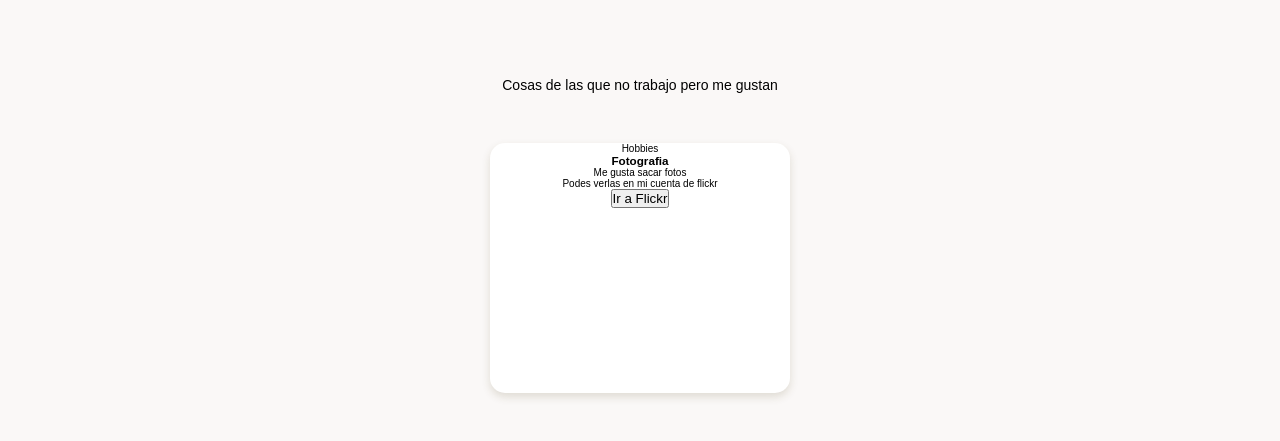
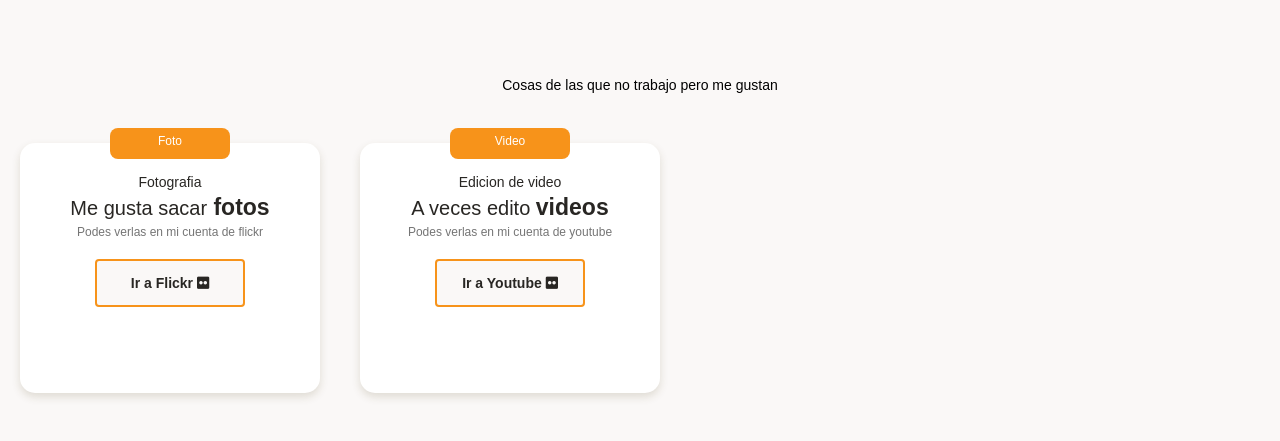
Before and after one commit to CuelloLuciano/LucianoCuelloCv.github.io, a plain HTML site: page index.html in a window 1280 px wide. Shown: the part 1924-2365 px from the top of the page. Drawn offline with Linux system fonts and the light colour scheme.

Commit message:
agrego estilo a hobies

```diff
--- a/index.html
+++ b/index.html
@@ -95,12 +95,21 @@
         </div>
         <section class="hobies-container--slider">
           <article class="hobies-container--card">
-            <p class="destacado">Hobbies</p>
+            <p class="destacado">Foto</p>
             <div class="hobie-info-container">
               <h3 class="hobie-card--title">Fotografia</h3>
               <p class="hobie-card--detalle"> <span>Me gusta sacar</span> fotos</p>
               <p class="hobie-card--aclaro">Podes verlas en mi cuenta de flickr</p>
-              <button class="hobie-card--flickr" href="https://www.flickr.com/photos/159316122@N02" title=""> Ir a Flickr</button>
+              <button class="hobie-card--flickr" href="https://www.flickr.com/photos/159316122@N02" title=""> Ir a Flickr <i class="fa fa-flickr" aria-hidden="true"></i></button>
+            </div>
+          </article>
+          <article class="hobies-container--card">
+            <p class="destacado">Video</p>
+            <div class="hobie-info-container">
+              <h3 class="hobie-card--title">Edicion de video</h3>
+              <p class="hobie-card--detalle"> <span>A veces edito </span> videos</p>
+              <p class="hobie-card--aclaro">Podes verlas en mi cuenta de youtube</p>
+              <button class="hobie-card--flickr" href="https://www.flickr.com/photos/159316122@N02" title=""> Ir a Youtube <i class="fa fa-flickr" aria-hidden="true"></i></button>
             </div>
           </article>
         </section>
--- a/style.css
+++ b/style.css
@@ -379,16 +379,80 @@ main {
   color: var(#757575);
 }
 
-.hobies-container--slider {
+.hobies-container--card {
   position: relative;
+  scroll-snap-align: center;
   width: 70%;
   min-width: 230px;
   max-width: 300px;
   height: 250px;
-  margin: 50px auto 0;
+  margin: 50px 20px 0;
   padding: 0 15px;
   background-color: var(--just-white);
   border-radius: 15px;
   box-shadow: 0 4px 8px rgba(89, 73, 30, 0.16);
 
 }
+
+.destacado {
+  position: absolute;
+  width: 120px;
+  height: 31px;
+  background-color: var(--bitcoin-orange);
+  border-radius: 8px;
+  color: var(--just-white);
+  left: calc(50% - 60px);
+  top: -15px;
+  padding: 6px;
+  font-size: 1.2rem;
+}
+
+.hobie-card--title {
+  padding-top: 30px;
+  font-size: 1.4rem;
+  font-weight: 500;
+  line-height: 1.8rem;
+  color: var(--black);
+}
+
+.hobie-card--detalle {
+  padding: 5px 0;
+  font-size: 2.3rem;
+  font-weight: bold;
+  line-height: 2.3rem;
+  color: var(--black);
+}
+
+.hobie-card--detalle span {
+
+  font-size: 2rem;
+  font-weight: 300;
+
+  color: var(--black);
+}
+
+.hobie-card--aclaro {
+  font-size: 1.2rem;
+  color: #757575;
+}
+
+.hobie-card--flickr {
+  width: 150px;
+  height: 48px;
+  margin-top: 20px;
+  background-color: #FAF8F7;
+  border: 2px solid var(--bitcoin-orange);
+  border-radius: 4px;
+  font-size: 1.4rem;
+  font-weight: bold;
+  line-height: 1.8rem;
+  color: var(--black);
+  font-family: 'DM Sans', sans-serif;
+}
+.hobies-container--slider{
+  display: flex;
+  height: 316px;
+  overflow-x: scroll;
+  overscroll-behavior-x: contain;
+  scroll-snap-type: x proximity;
+}
```
